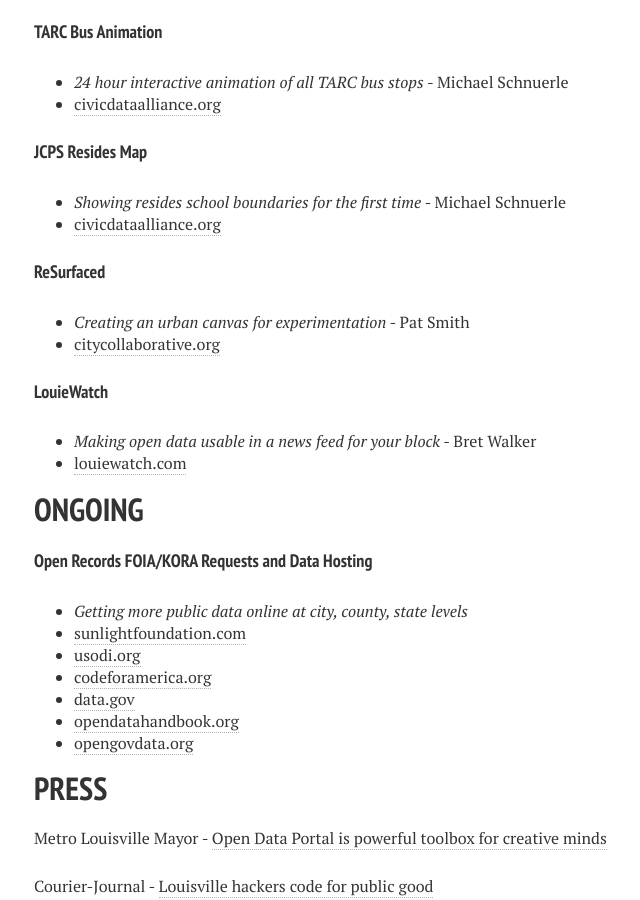
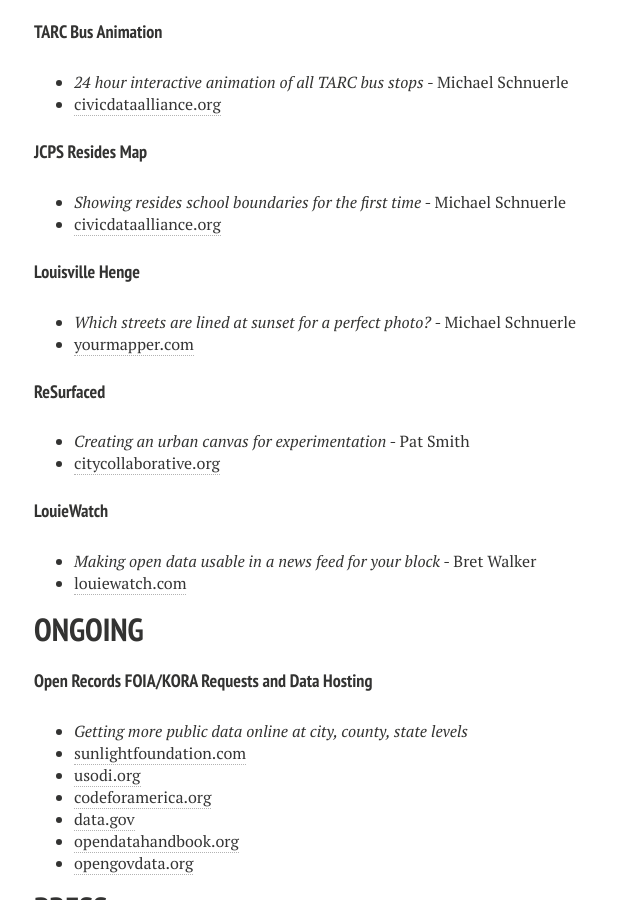
Before and after one commit to reydelleon/civicdata.github.io, a Jekyll site: the page built from projects.md, in a window 1280 px wide and 900 px high, scrolled down 1890 px. Shown: the whole window, without its empty margins (286-926 px from the left). Built offline with Jekyll 4.4.1, drawn with Linux system fonts in a browser that asks for light colours; nearby versions of some CDN libraries.

Commit message:
Henge, History

```diff
--- a/projects.md
+++ b/projects.md
@@ -75,6 +75,10 @@ The Civic Data Alliance is composed of local volunteers, helping to open data, a
 * *Showing resides school boundaries for the first time* - Michael Schnuerle
 * [civicdataalliance.org](http://data.civicdataalliance.org/dataset/jcps-resides-school-map-kml)
 
+#### **Louisville Henge**
+* *Which streets are lined at sunset for a perfect photo?* - Michael Schnuerle
+* [yourmapper.com](http://www.yourmapper.com/demo/cityhenge/map.html#12/38.2169/-85.6931/9/9)
+
 #### **ReSurfaced**
 * *Creating an urban canvas for experimentation* - Pat Smith
 * [citycollaborative.org](http://citycollaborative.org/popupplaza/)
```
Also changed, not shown: about.md (+1 -1 lines).
